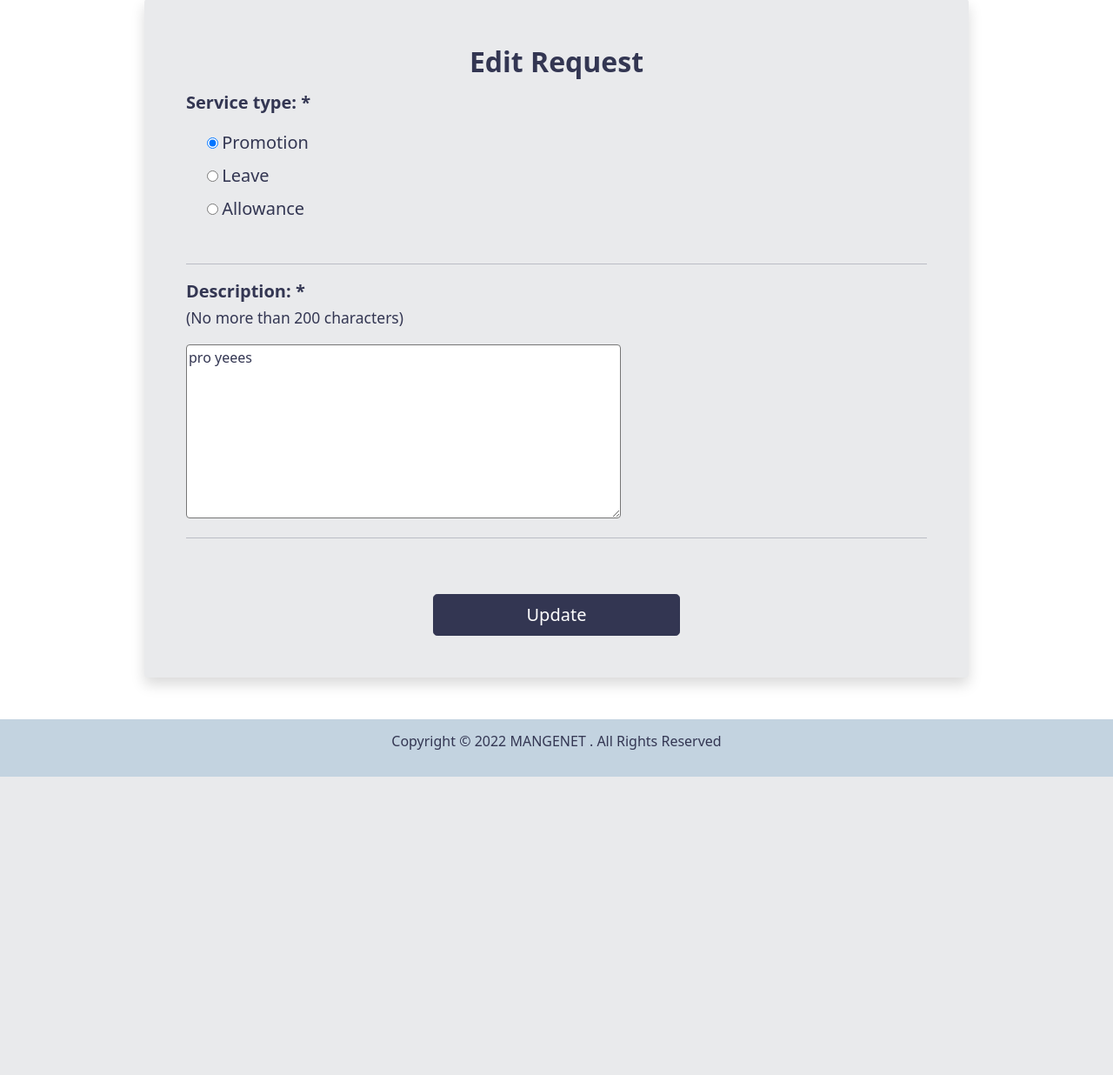
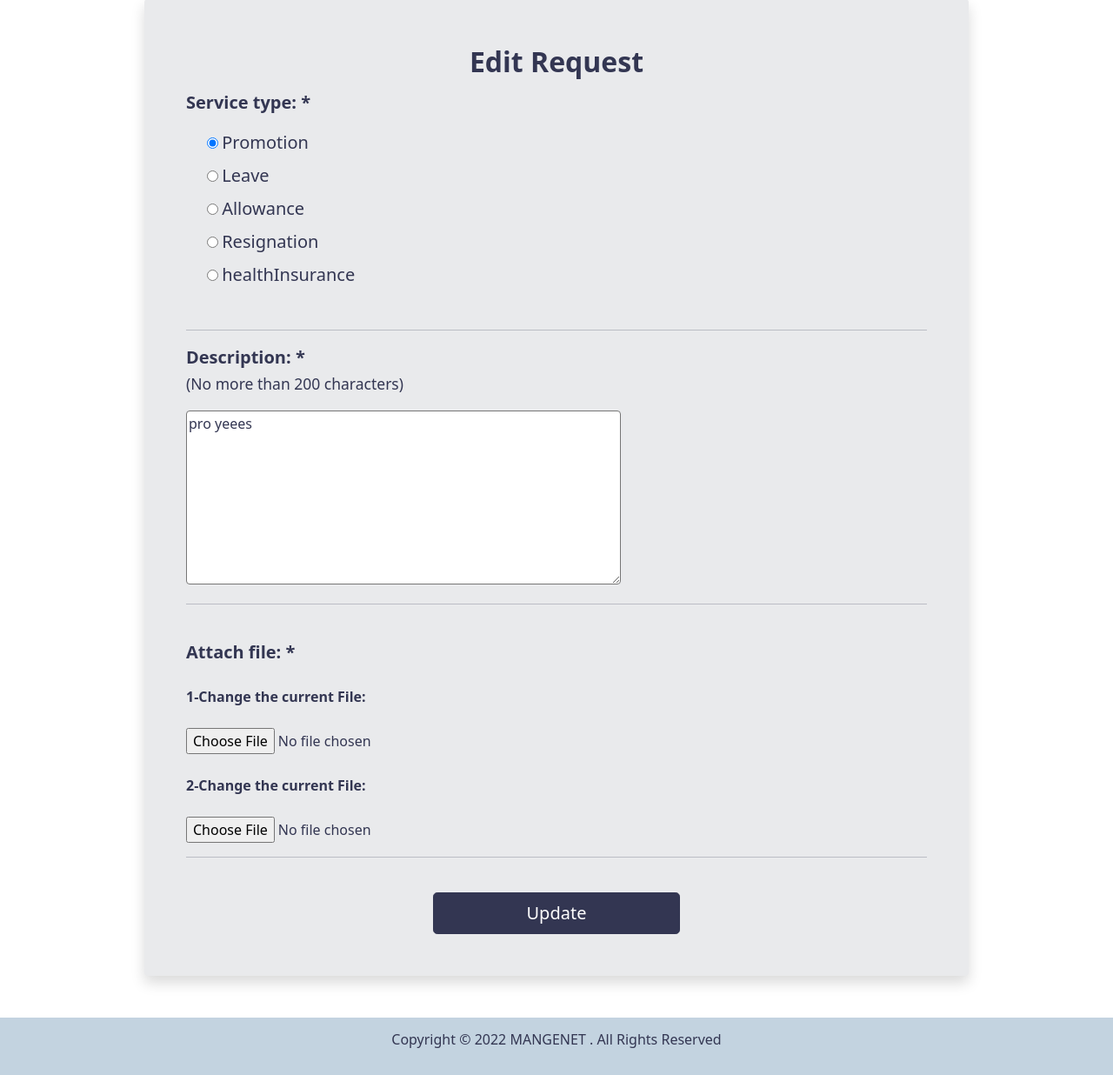
Before and after one commit to holasa21/Web2, a PHP site: page /Edit_request_page.php?id=11 in a window 1280 px wide. Shown: the part 141-1377 px from the top of the page at 87% size. Before the commit the page ends 1034 px from the top, so only its background shows below. Run offline with PHP 8.4, Linux system fonts and the light colour scheme; a user stored in the database is signed in; data comes from the database, SQL or seed files in the repository.

Commit message:
Add files via upload

```diff
--- a/Edit_request_page.php
+++ b/Edit_request_page.php
@@ -67,7 +67,7 @@ else{
     <!-- Content -->
     <main>
         <div class="container my-5 mx-6 px-5">
-            <form id="request" name="request" method="post" action="employee.php" class="bg-lightgrey p-5 mx-5 text-darksky shadow rounded">
+            <form id="request" name="request" method="post" action="employee.php" enctype="multipart/form-data" class="bg-lightgrey p-5 mx-5 text-darksky shadow rounded">
 
                 <legend>
                     <div class="text-center"><strong class="fs-2">Edit Request</strong></div>
@@ -86,6 +86,16 @@ else{
                     <label class="fs-5" for="allowance">Allowance</label><br>
                 </div>
 
+                <div class="form-check mb-2">
+                    <input type="radio" id="resignation" name="type" value="4" <?= $req_data['type']=='Resignation' ? 'checked' : '' ?>>
+                    <label class="fs-5" for="resignation">Resignation</label><br>
+                </div>
+
+                <div class="form-check mb-2">
+                    <input type="radio" id="healthInsurance" name="type" value="5" <?= $req_data['type']=='healthInsurance' ? 'checked' : '' ?>>
+                    <label class="fs-5" for="healthInsurance">healthInsurance</label><br>
+                </div>
+
                 <input type="hidden" name="id" value="<?= $req_data['id'] ?>">
 
                 <br>
@@ -97,23 +107,37 @@ else{
                 <textarea class="rounded text-darksky" name="description" style="width:500px; height:200px;" maxlength="200"><?= $req_data['description'] ?></textarea>
                 <hr>
                 <br>
-                <!-- <label class="fw-bold fs-5" for="myfile">Attach file: *</label>
+                <label class="fw-bold fs-5" for="myfile">Attach file: *</label>
                 <br>
                 <br>
                 <p class="fw-bold">
-                    1-Change the current image:
-                    <br><img class="img-thumbnail mx-5 my-4" style="width: 10%;" src="media/sickLeave.webp">
+                    1-Change the current File:
                     <br>
-                    <input type="file" id="myfile" name="imageFile" accept="image/*">
+                    <?php
+                        if(!empty($req_data['attachment1'])){
+                            if(file_exists($req_data['attachment1']) && $req_data['attachment1']!='files/'){ ?>
+                                <a class="btn btn-outline-darksky d-block col-2 my-3 fw-bold" href="<?= $req_data['attachment1'] ?>">File Link <i style="font-size:24px" class="fa">&#xf1c1;</i></a>
+                            <?php }
+                        }
+                    ?>
+                    <br>
+                    <input type="file" id="myfile" name="myfile1" >
+                    <input type="hidden" name="file1ExistingValue" value="<?= $req_data['attachment1'] ?>">
                     <br>
                     <br>
                     2-Change the current File:
                     <br>
-                    <a class="btn btn-outline-darksky col-2 my-3 fw-bold" href="https://www.allbusinesstemplates.com/thumbs/3323dcc7-6e1e-4814-832f-fe737efca565_1.png">File
-                        Link <i style="font-size:24px" class="fa">&#xf1c1;</i></a>
-                    <br><input type="file" id="myfile" name="linkFile">
+                    <?php
+                        if(!empty($req_data['attachment2'])){
+                            if(file_exists($req_data['attachment2']) && $req_data['attachment2']!='files/'){ ?>
+                                <a class="btn btn-outline-darksky d-block col-2 my-3 fw-bold" href="<?= $req_data['attachment2'] ?>">File Link <i style="font-size:24px" class="fa">&#xf1c1;</i></a>
+                            <?php }
+                        }
+                    ?>
+                    <br><input type="file" id="myfile" name="myfile2">
+                    <input type="hidden" name="file2ExistingValue" value="<?= $req_data['attachment2'] ?>">
                 </p>
-                <hr> -->
+                <hr>
                 <br>
 
                 <input type="submit" name="update" class=" offset-4 col-4 btn btn-lg btn-darksky"  value="Update" >
--- a/Request_information_page.php
+++ b/Request_information_page.php
@@ -82,14 +82,14 @@ else{
                         <!-- <img src="media/sickLeave.webp" style="width:15em"> -->
                         <?php
                         if(!empty($req_data['attachment1'])){
-                            if(file_exists($req_data['attachment1'])){ ?>
+                            if(file_exists($req_data['attachment1']) && $req_data['attachment1']!='files/'){ ?>
                                 <a class="btn btn-outline-darksky d-block col-2 my-3 fw-bold" href="<?= $req_data['attachment1'] ?>">File Link <i style="font-size:24px" class="fa">&#xf1c1;</i></a>
                             <?php }
                         }
                         ?>
                         <?php
                         if(!empty($req_data['attachment2'])){
-                            if(file_exists($req_data['attachment2'])){ ?>
+                            if(file_exists($req_data['attachment2']) && $req_data['attachment2']!='files/'){ ?>
                                 <a class="btn btn-outline-darksky d-block col-2 my-3 fw-bold" href="<?= $req_data['attachment2'] ?>">File Link <i style="font-size:24px" class="fa">&#xf1c1;</i></a>
                             <?php }
                         }
```
